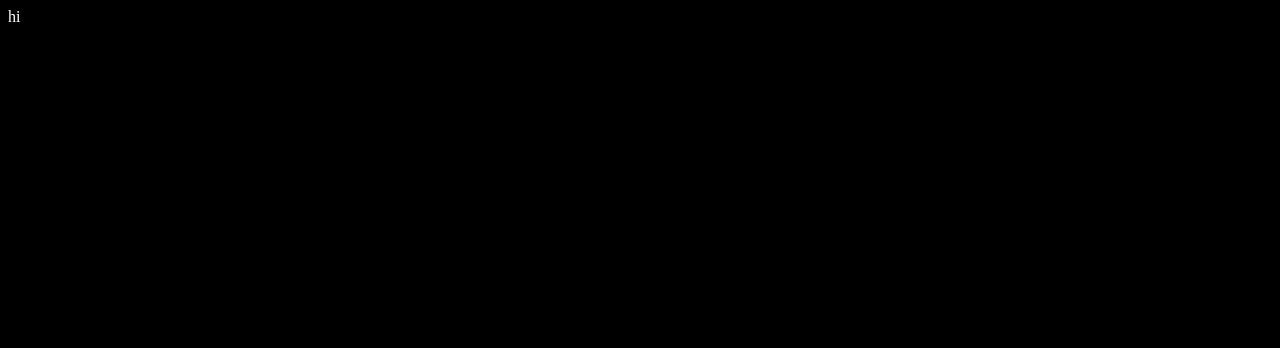
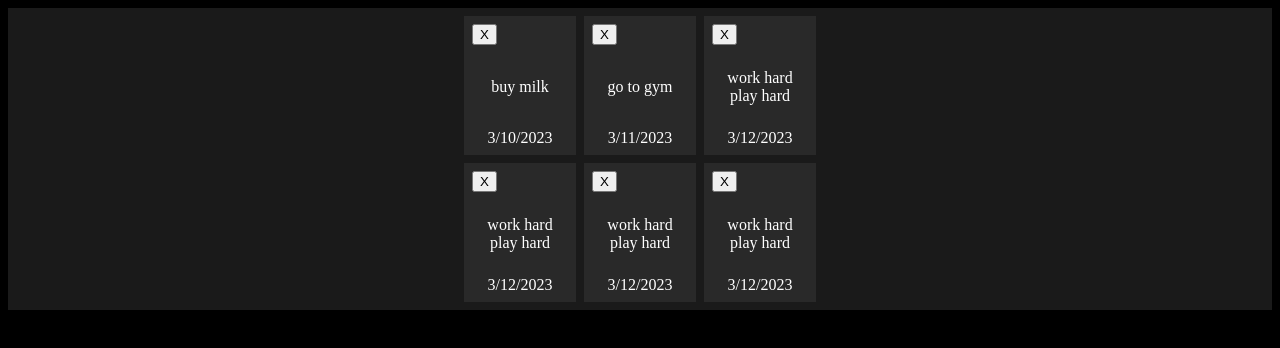
Before and after one commit to shaharbest/courses_demos, a React (Vite) app in the folder notes_app/: page / in a window 1280 px wide. Shown: the top 348 px of the page. Built offline with nearby package versions, Linux system fonts and the light colour scheme.

Commit message:
create components and style

```diff
--- a/notes_app/src/App.jsx
+++ b/notes_app/src/App.jsx
@@ -1,3 +1,32 @@
+const defaultNotes = [
+  { content: 'buy milk', date: new Date(2023, 2, 10) },
+  { content: 'go to gym', date: new Date(2023, 2, 11) },
+  { content: 'work hard play hard', date: new Date(2023, 2, 12) },
+  { content: 'work hard play hard', date: new Date(2023, 2, 12) },
+  { content: 'work hard play hard', date: new Date(2023, 2, 12) },
+  { content: 'work hard play hard', date: new Date(2023, 2, 12) },
+];
+
 export default function App() {
-  return 'hi';
+  return <main>
+    <NotesBoard />
+  </main>
 }
+
+function NotesBoard() {
+  const notes = defaultNotes.map(n => <Note noteData={n} />)
+
+  return <div className="notes-board">
+    {notes}
+  </div>
+}
+
+function Note({ noteData: { content, date } }) {
+  return <div className="note">
+    <div className="note-header">
+      <button>X</button>
+    </div>
+    <p>{content}</p>
+    <time>{date.toLocaleDateString()}</time>
+  </div>;
+}
--- a/notes_app/src/index.css
+++ b/notes_app/src/index.css
@@ -2,3 +2,30 @@ body {
   background-color: black;
   color: white;
 }
+
+.notes-board {
+  background-color: hsl(0, 0%, 10%);
+  padding: .5rem;
+  display: grid;
+  grid-template-columns: repeat(3, 7rem);
+  gap: .5rem;
+  justify-content: center;
+}
+
+.note {
+  background-color: hsl(0, 0%, 16%);
+  padding: .5rem;
+
+  display: flex;
+  flex-direction: column;
+  gap: .5rem;
+  justify-content: space-between;
+}
+
+.note p {
+  /* background-color: hsl(0, 0%, 23%); */
+}
+
+.note p, .note time {
+  text-align: center;
+}
```
Also changed, not shown: 1 other file (tests, documents, lock files or other folders).
